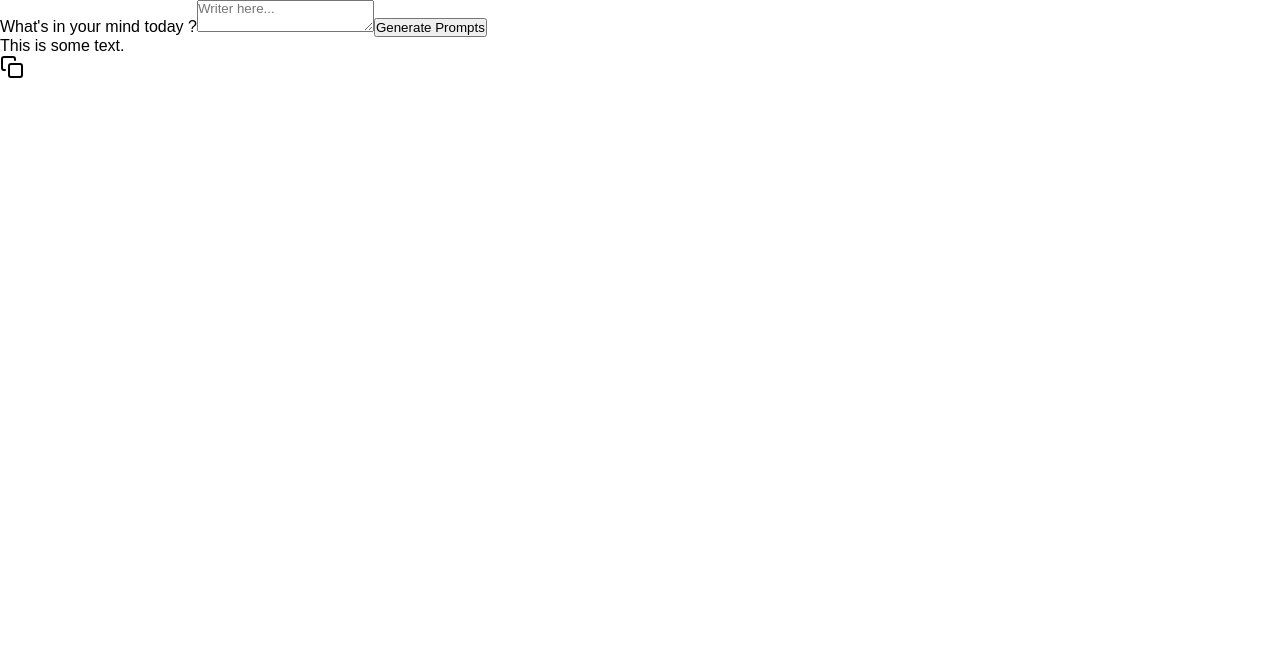
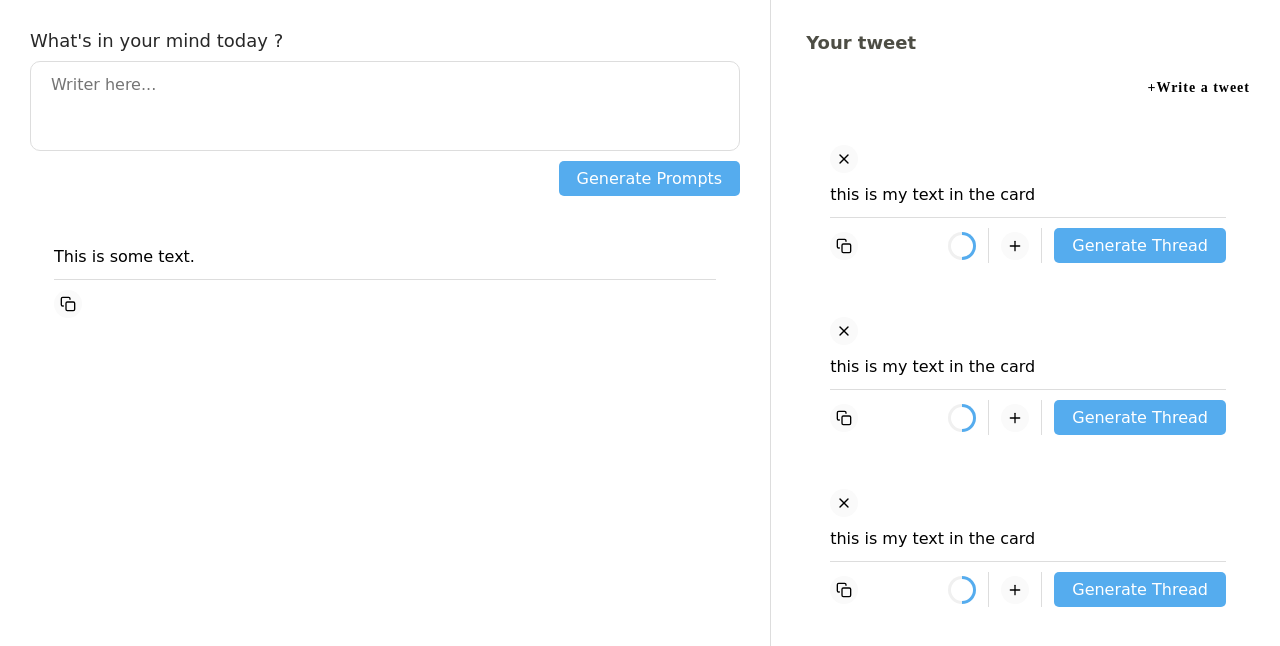
Before and after one commit to avleen123/TweetSpark, a React (Create React App) app: page / in a window 1280 px wide. Shown: the top 646 px of the page. Built offline with nearby package versions, Linux system fonts and the light colour scheme.

Commit message:
Creating Twitter Card Component💳

```diff
--- a/src/App.css
+++ b/src/App.css
@@ -2,7 +2,7 @@
   margin: 0;
   padding: 0;
   box-sizing: border-box;
-  font-family: sans-serif;
+  font-family:"Comic sans ms", sans-serif;
 }
 a{
   text-decoration: none;
@@ -10,3 +10,42 @@ a{
 p{
   font-size: 16px;
 }
+.button {
+  width: fit-content;
+  outline: none;
+  border: none;
+  padding: 8px 18px;
+  border-radius: 5px;
+  color: white;
+  background-color: #55acee;
+  font-weight: 500;
+  font-size: 16px;
+  cursor: pointer;
+  transition: 200ms;
+}
+
+.button:active {
+  transform: translateY(2px);
+}
+
+.icon {
+  width: fit-content;
+  height: fit-content;
+  padding: 6px;
+  display: flex;
+  justify-content: center;
+  align-items: center;
+  border-radius: 50%;
+  background-color: #fafafa;
+  transition: 200ms;
+  cursor: pointer;
+}
+.icon:hover {
+  background-color: #f1f1f1;
+}
+
+.icon svg,
+.icon img {
+  height: 16px;
+  width: 16px;
+}
--- /dev/null
+++ b/src/apis/twitter.js
@@ -0,0 +1 @@
+const oaikey="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";
--- /dev/null
+++ b/src/components/TwitterCard.js/TwitterCard.js
@@ -0,0 +1,56 @@
+import React from "react";
+import { Copy,Plus,X } from "react-feather";
+
+import styles from "./TwitterCard.module.css";
+
+function TwitterCard(){
+
+  return (
+    <div className={styles.container}>
+
+      <div className={'icon ${styles.close}'}>
+        <X/>
+      </div>
+        <p
+          className={styles.text}
+        >
+          this is my text in the card
+        </p>
+
+
+      <span className={styles.line} />
+
+      <div className={styles.bottom}>
+        <div className="icon">
+          <Copy />
+        </div>
+
+        <div className={styles.right}>
+          <div
+            className={styles.progress}style={{"--deg":"180deg"}}
+        >
+            <div
+              className={styles.inner}
+            />
+
+            </div>
+          <span className={styles.bar}/>
+
+        <div className="icon">
+          <Plus/>
+          </div>
+
+          <span className={styles.bar} />
+              <button
+                className="button">
+                 Generate Thread
+              </button>
+
+
+        </div>
+      </div>
+    </div>
+  );
+}
+
+export default TwitterCard;
--- /dev/null
+++ b/src/components/TwitterCard.js/TwitterCard.module.css
@@ -0,0 +1,99 @@
+.container {
+    width: 100%;
+    display: flex;
+    flex-direction: column;
+    gap: 10px;
+    border-radius: 10px;
+    background-color: white;
+    padding: 24px;
+    padding-bottom: 10px;
+    position: relative;
+  }
+
+  .close {
+    position: absolute;
+    top: 3px;
+    right: 3px;
+    background-color: transparent;
+  }
+
+  .line {
+    width: 100%;
+    height: 1px;
+    background-color: #dddddd;
+  }
+
+  .container .text {
+    font-size: 16px;
+    line-height: 24px;
+    color: black;
+    white-space: pre-wrap;
+    word-break: break-word;
+  }
+
+  .container textarea {
+    border: none;
+    outline-color: transparent;
+    resize: none;
+    height: 100px;
+    width: 100%;
+    font-size: 16px;
+    line-height: 24px;
+    color: black;
+  }
+
+  .container textarea::-webkit-scrollbar {
+    appearance: none;
+    width: 8px;
+  }
+
+  .container textarea::-webkit-scrollbar-thumb {
+    border-radius: 10px;
+    width: 8px;
+    background-color: #c7c7c7;
+  }
+
+  .container .bottom {
+    display: flex;
+    justify-content: space-between;
+    align-items: center;
+  }
+
+  .bottom .right {
+    display: flex;
+    gap: 12px;
+    align-items: center;
+  }
+
+  .bottom .right .progress {
+    height: 28px;
+    width: 28px;
+    border-radius: 50%;
+    background: conic-gradient(#55acee var(--deg), #f0f0f0 0deg);
+    padding: 3px;
+    display: flex;
+    justify-content: center;
+    align-items: center;
+  }
+
+  .bottom .right .progress .inner {
+    background-color: white;
+    height: 100%;
+    width: 100%;
+    border-radius: 50%;
+    font-size: 12px;
+    font-weight: 500;
+    display: flex;
+    align-items: center;
+    justify-content: center;
+  }
+
+  .bottom .right .progress .red {
+    color: red;
+    font-weight: 500;
+  }
+  .bottom .right .bar {
+    align-self: stretch;
+    width: 1px;
+    background-color: #dddddd;
+  }
--- a/src/components/TwitterPage/TwitterPage.js
+++ b/src/components/TwitterPage/TwitterPage.js
@@ -1,6 +1,7 @@
 import React from 'react';
 import { Copy } from 'react-feather';
 import styles from './TwitterPage.module.css';
+import TwitterCard from "../TwitterCard.js/TwitterCard";
 function TwitterPage() {
   return (
     <div className={styles.container}>
@@ -8,7 +9,7 @@ function TwitterPage() {
       <div className={styles.topSection}>
         <label>What's in your mind today ?</label>
         <textarea placeholder="Writer here..."/>
-        <button>Generate Prompts</button>
+        <button className='button'>Generate Prompts</button>
         </div>
         <div className={styles.prompts}>
         <div className={styles.prompt}>
@@ -21,8 +22,17 @@ function TwitterPage() {
         </div>
         </div>
         </div>
-        <div className={styles.mainRight}></div>
- </div>
+
+        <div className={styles.mainRight}>
+        <p className={styles.heading}>Your tweet</p>
+        <p className={styles.btn}>+Write a tweet</p>
+        <div className={styles.cards}>
+          <TwitterCard/>
+        <TwitterCard/>
+        <TwitterCard/>
+        </div>
+    </div>
+   </div>
   );
 }
 
--- a/src/components/TwitterPage/TwitterPage.module.css
+++ b/src/components/TwitterPage/TwitterPage.module.css
@@ -0,0 +1,146 @@
+.container {
+    display: flex;
+    gap: 5px;
+    height: 100%;
+    width: 100%;
+    min-height: 100vh;
+  }
+
+  .mainLeft {
+    flex: 1.6;
+    align-self: stretch;
+    display: flex;
+    flex-direction: column;
+    gap: 25px;
+    padding: 30px;
+    border-right: 1px solid #dddddd;
+  }
+
+  .mainLeft .topSection {
+    display: flex;
+    flex-direction: column;
+    gap: 10px;
+  }
+
+  .mainLeft .topSection label {
+    font-size: 18px;
+    font-weight: 500;
+    color: #282828;
+  }
+
+  .mainLeft .topSection textarea {
+    resize: none;
+    height: 90px;
+    width: 100%;
+    border-radius: 10px;
+    padding: 10px 20px;
+    border: 1px solid #dddddd;
+    font-size: 16px;
+    line-height: 25px;
+    color: black;
+  }
+
+  .topSection button {
+    margin-left: auto;
+  }
+
+  .mainLeft .line {
+    width: 100%;
+    height: 1px;
+    background-color: #dddddd;
+  }
+
+  .mainLeft .prompts {
+    display: flex;
+    flex-direction: column;
+    gap: 20px;
+  }
+
+  .mainLeft .prompts .heading {
+    font-size: 18px;
+    font-weight: bold;
+    line-height: 25px;
+    color: #4d4d44;
+  }
+
+  .mainLeft .prompts .prompt {
+    display: flex;
+    flex-direction: column;
+    gap: 10px;
+    border-radius: 10px;
+    background-color: white;
+    padding: 24px;
+    padding-bottom: 10px;
+  }
+
+  .prompts .prompt .text {
+    font-size: 16px;
+    line-height: 24px;
+    color: black;
+    white-space: pre-wrap;
+  }
+
+  .prompts .prompt .bottom {
+    border-top: 1px solid #dddddd;
+    padding-top: 10px;
+    display: flex;
+    justify-content: space-between;
+    align-items: center;
+  }
+
+  .mainRight {
+    flex: 1;
+    display: flex;
+    flex-direction: column;
+    gap: 25px;
+    padding: 30px;
+  }
+
+  .mainRight .btn {
+    font-weight: 700;
+    font-size: 14px;
+    color: black;
+    cursor: pointer;
+    transition: 200ms;
+    margin-left: auto;
+    letter-spacing: 1px;
+    font-family: "Comix sans ms";
+  }
+
+  .mainRight .image {
+    display: flex;
+    flex-direction: column;
+    gap: 20px;
+    align-items: center;
+  }
+
+  .mainRight .image img {
+    width: 100%;
+    max-height: 300px;
+    object-fit: contain;
+  }
+
+  .mainRight .image .buttons {
+    display: flex;
+    justify-content: space-evenly;
+    gap: 10px;
+    align-items: center;
+    flex-wrap: wrap;
+  }
+
+  .mainRight .btn:hover {
+    color: #55acee;
+  }
+
+  .mainRight .heading {
+    font-size: 18px;
+    font-weight: bold;
+    line-height: 25px;
+    color: #4d4d44;
+  }
+
+  .mainRight .cards {
+    display: flex;
+    flex-direction: column;
+    gap: 20px;
+  }
```
